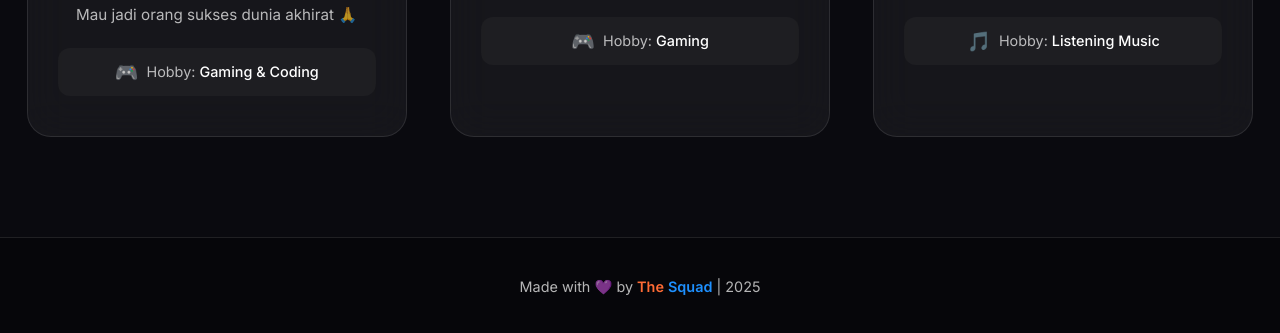
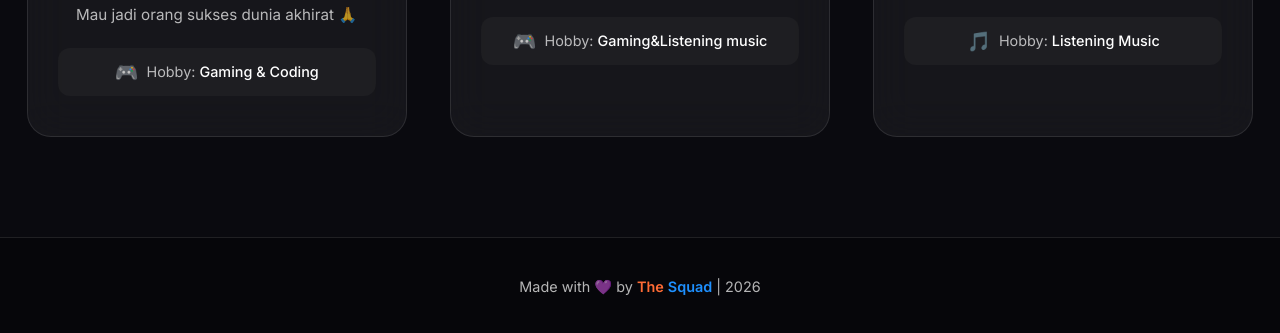
Before and after one commit to Cruass/team-landing-page, a plain HTML site: page index.html in a window 1280 px wide. Shown: the part 731-1064 px from the top of the page. Drawn offline with Linux system fonts and the light colour scheme.

Commit message:
Merubah hobi sahizidan dan tahun yang ada dibawah

```diff
--- a/index.html
+++ b/index.html
@@ -66,7 +66,7 @@
                 <p class="member-intro">Pengen jadi kebanggan orang tua✨</p>
                 <div class="hobby-section">
                     <span class="hobby-icon">🎮</span>
-                    <span class="hobby-text">Hobby: <span>Gaming</span></span>
+                    <span class="hobby-text">Hobby: <span>Gaming&Listening music</span></span>
                 </div>
             </div>
 
@@ -93,7 +93,7 @@
 
     <!-- Footer -->
     <footer>
-        <p class="footer-text">Made with 💜 by <span class="orange">The</span> <span class="blue">Squad</span> | 2025
+        <p class="footer-text">Made with 💜 by <span class="orange">The</span> <span class="blue">Squad</span> | 2026
         </p>
     </footer>
 
```
